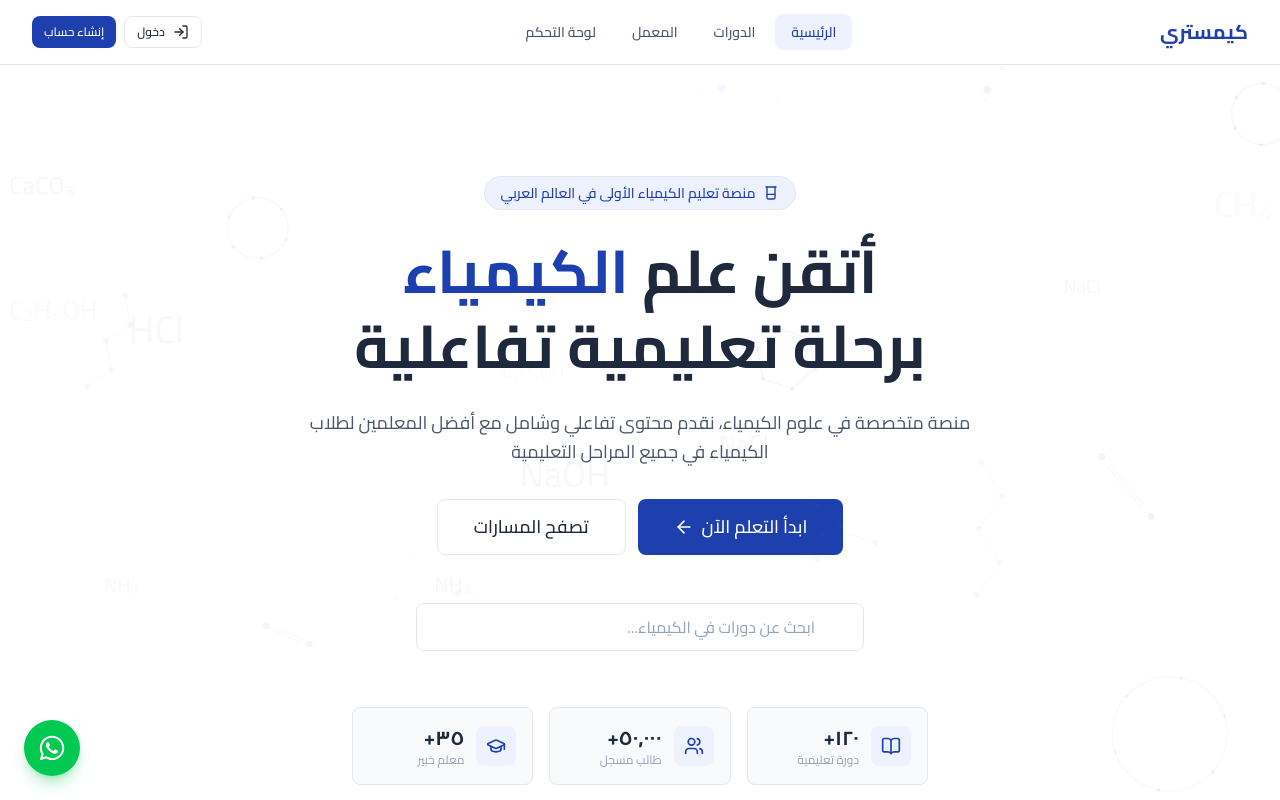
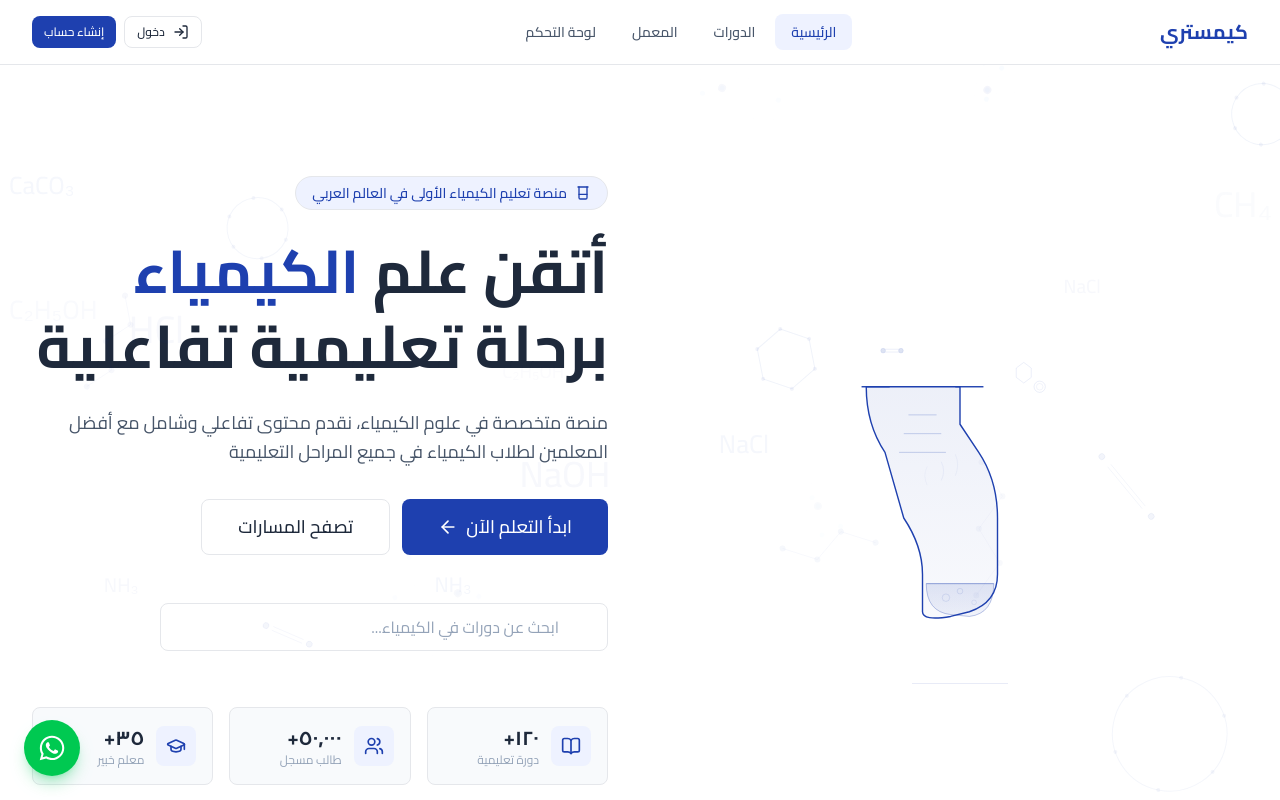
Before and after one commit to YoussefMohamed-Joo/chimstry, a Next.js app: page / in a window 1280 px wide. Shown: the top 800 px of the page. Built offline with nearby package versions, Linux system fonts and the light colour scheme.

Commit message:
feat: hero layout with SVG Erlenmeyer flask left, text right

```diff
--- a/src/components/features/HeroSection.tsx
+++ b/src/components/features/HeroSection.tsx
@@ -11,11 +11,92 @@ const stats = [
   { icon: GraduationCap, value: '٣٥+', label: 'معلم خبير' },
 ];
 
+function FlaskIllustration() {
+  return (
+    <svg viewBox="0 0 320 400" fill="none" xmlns="http://www.w3.org/2000/svg" className="w-full max-w-[300px] mx-auto">
+      <defs>
+        <linearGradient id="flask-grad" x1="0" y1="0" x2="0" y2="1">
+          <stop offset="0%" stopColor="#1e40af" stopOpacity="0.08" />
+          <stop offset="100%" stopColor="#1e40af" stopOpacity="0.03" />
+        </linearGradient>
+        <linearGradient id="liquid-grad" x1="0" y1="0" x2="0" y2="1">
+          <stop offset="0%" stopColor="#1e40af" stopOpacity="0.12" />
+          <stop offset="100%" stopColor="#1e40af" stopOpacity="0.06" />
+        </linearGradient>
+      </defs>
+
+      {/* Flask body - Erlenmeyer conical flask */}
+      <path
+        d="M160 100 L160 140 L180 170 Q200 200 200 240 L200 300 Q200 330 170 340 L150 345 Q120 350 120 340 L120 300 Q120 270 100 240 L80 170 Q60 140 60 100 Z"
+        stroke="#1e40af"
+        strokeWidth="1.5"
+        fill="url(#flask-grad)"
+        strokeLinejoin="round"
+      />
+
+      {/* Neck lines (measurement marks) */}
+      <line x1="105" y1="130" x2="135" y2="130" stroke="#1e40af" strokeWidth="0.8" strokeOpacity="0.3" />
+      <line x1="100" y1="150" x2="140" y2="150" stroke="#1e40af" strokeWidth="0.8" strokeOpacity="0.3" />
+      <line x1="95" y1="170" x2="145" y2="170" stroke="#1e40af" strokeWidth="0.8" strokeOpacity="0.3" />
+
+      {/* Liquid */}
+      <path
+        d="M124 310 Q124 340 150 343 L170 345 Q196 342 196 310 Z"
+        stroke="#1e40af"
+        strokeWidth="0.8"
+        fill="url(#liquid-grad)"
+        strokeOpacity="0.4"
+      />
+
+      {/* Liquid surface */}
+      <line x1="124" y1="310" x2="196" y2="310" stroke="#1e40af" strokeWidth="1" strokeOpacity="0.25" />
+
+      {/* Rim at top */}
+      <line x1="55" y1="100" x2="85" y2="100" stroke="#1e40af" strokeWidth="1.5" />
+      <line x1="155" y1="100" x2="185" y2="100" stroke="#1e40af" strokeWidth="1.5" />
+
+      {/* Bubbles */}
+      <circle cx="145" cy="325" r="4" stroke="#1e40af" strokeWidth="0.6" fill="none" strokeOpacity="0.2" />
+      <circle cx="160" cy="318" r="3" stroke="#1e40af" strokeWidth="0.6" fill="none" strokeOpacity="0.2" />
+      <circle cx="175" cy="330" r="2.5" stroke="#1e40af" strokeWidth="0.6" fill="none" strokeOpacity="0.15" />
+
+      {/* Molecules floating above */}
+      <g strokeOpacity="0.15" fill="none" stroke="#1e40af" strokeWidth="0.6">
+        {/* Small hexagon */}
+        <polygon points="220,80 228,74 236,80 236,90 228,96 220,90" />
+        {/* Small circle molecule */}
+        <circle cx="245" cy="100" r="6" />
+        <circle cx="245" cy="100" r="3.5" strokeOpacity="0.1" />
+        {/* Small double bond */}
+        <line x1="80" y1="60" x2="95" y2="60" />
+        <line x1="80" y1="63" x2="95" y2="63" />
+        <circle cx="78" cy="61.5" r="2.5" fill="#1e40af" fillOpacity="0.15" />
+        <circle cx="97" cy="61.5" r="2.5" fill="#1e40af" fillOpacity="0.15" />
+      </g>
+
+      {/* Steam/vapor lines */}
+      <path d="M140 200 Q145 190 140 180" stroke="#1e40af" strokeWidth="0.5" strokeOpacity="0.12" fill="none" />
+      <path d="M155 195 Q160 183 155 172" stroke="#1e40af" strokeWidth="0.5" strokeOpacity="0.1" fill="none" />
+      <path d="M125 205 Q120 195 125 185" stroke="#1e40af" strokeWidth="0.5" strokeOpacity="0.08" fill="none" />
+    </svg>
+  );
+}
+
 export default function HeroSection() {
   return (
     <section className="bg-white border-b border-[#e5e7eb]">
       <div className="max-w-7xl mx-auto px-4 sm:px-6 lg:px-8 py-20 lg:py-28">
-        <div className="max-w-3xl mx-auto text-center">
+        <div className="grid grid-cols-1 lg:grid-cols-2 gap-12 lg:gap-16 items-center">
+          {/* Left: Flask illustration */}
+          <div className="flex items-center justify-center lg:order-1">
+            <div className="relative">
+              <FlaskIllustration />
+              <div className="absolute -bottom-4 left-1/2 -translate-x-1/2 w-24 h-px bg-[#1e40af]/10" />
+            </div>
+          </div>
+
+          {/* Right: Text content */}
+          <div className="lg:order-2 text-center lg:text-right">
             <div className="inline-flex items-center gap-2 px-4 py-1.5 rounded-full bg-[#eef2ff] border border-[#e5e7eb] text-[#1e40af] text-sm font-medium mb-6">
               <Beaker className="w-4 h-4" />
               منصة تعليم الكيمياء الأولى في العالم العربي
@@ -28,12 +109,12 @@ export default function HeroSection() {
               برحلة تعليمية تفاعلية
             </h1>
 
-          <p className="text-lg text-[#475569] max-w-2xl mx-auto mb-8 leading-relaxed">
+            <p className="text-lg text-[#475569] max-w-2xl mx-auto lg:mx-0 mb-8 leading-relaxed">
               منصة متخصصة في علوم الكيمياء، نقدم محتوى تفاعلي وشامل مع أفضل المعلمين
               لطلاب الكيمياء في جميع المراحل التعليمية
             </p>
 
-          <div className="flex flex-col sm:flex-row items-center justify-center gap-3 mb-12">
+            <div className="flex flex-col sm:flex-row items-center lg:items-start justify-center lg:justify-start gap-3 mb-12">
               <Link href="/courses">
                 <Button variant="default" size="xl">
                   ابدأ التعلم الآن
@@ -47,7 +128,7 @@ export default function HeroSection() {
               </Link>
             </div>
 
-          <div className="max-w-md mx-auto mb-14">
+            <div className="max-w-md mx-auto lg:mx-0 mb-14">
               <div className="relative">
                 <Input
                   placeholder="ابحث عن دورات في الكيمياء..."
@@ -56,7 +137,7 @@ export default function HeroSection() {
               </div>
             </div>
 
-          <div className="grid grid-cols-1 sm:grid-cols-3 gap-4 max-w-xl mx-auto">
+            <div className="grid grid-cols-1 sm:grid-cols-3 gap-4 max-w-xl mx-auto lg:mx-0">
               {stats.map((stat, i) => (
                 <div key={i} className="flex items-center gap-3 p-4 rounded-lg border border-[#e5e7eb] bg-[#f8fafc]">
                   <div className="w-10 h-10 rounded-lg bg-[#eef2ff] flex items-center justify-center shrink-0">
@@ -71,6 +152,7 @@ export default function HeroSection() {
             </div>
           </div>
         </div>
+      </div>
     </section>
   );
 }
```
Lines whose indentation alone changed are shown as unchanged.
